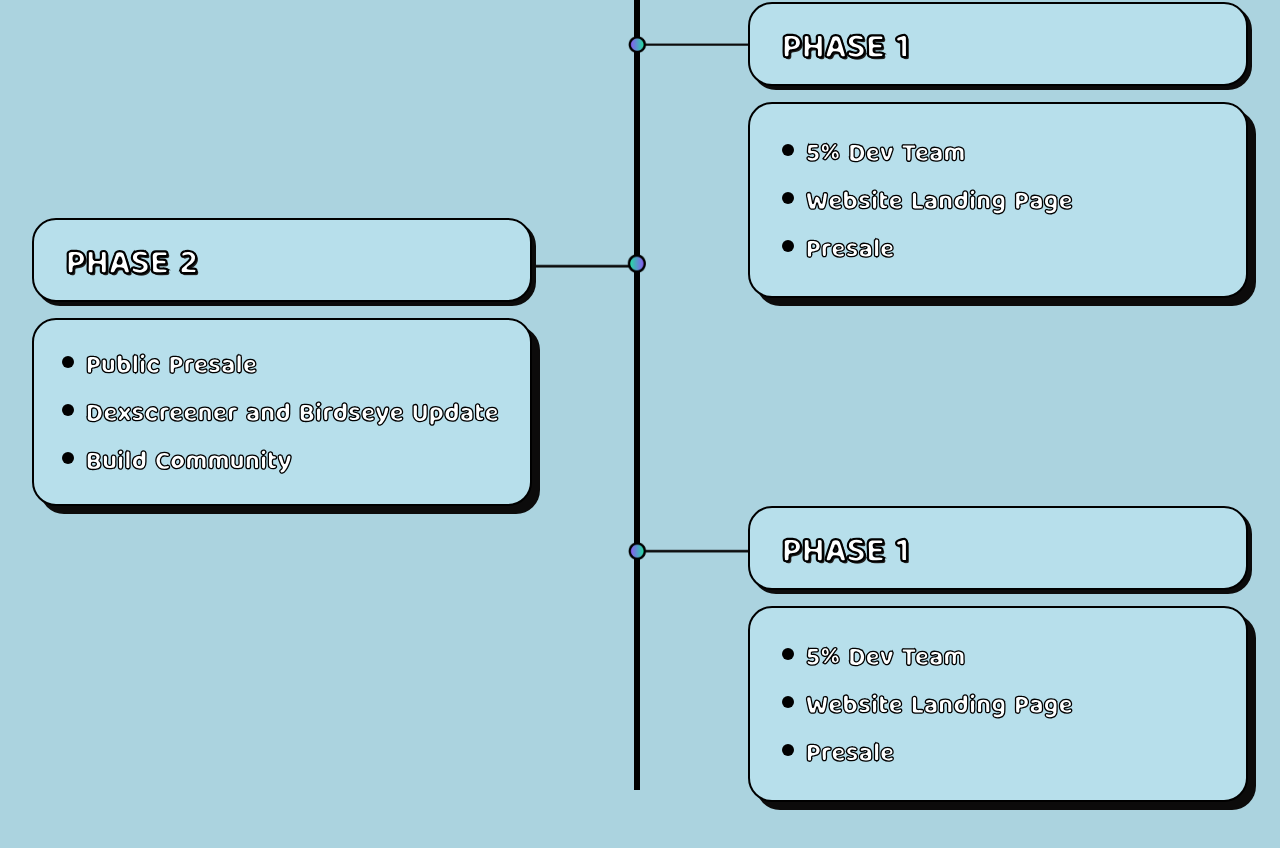
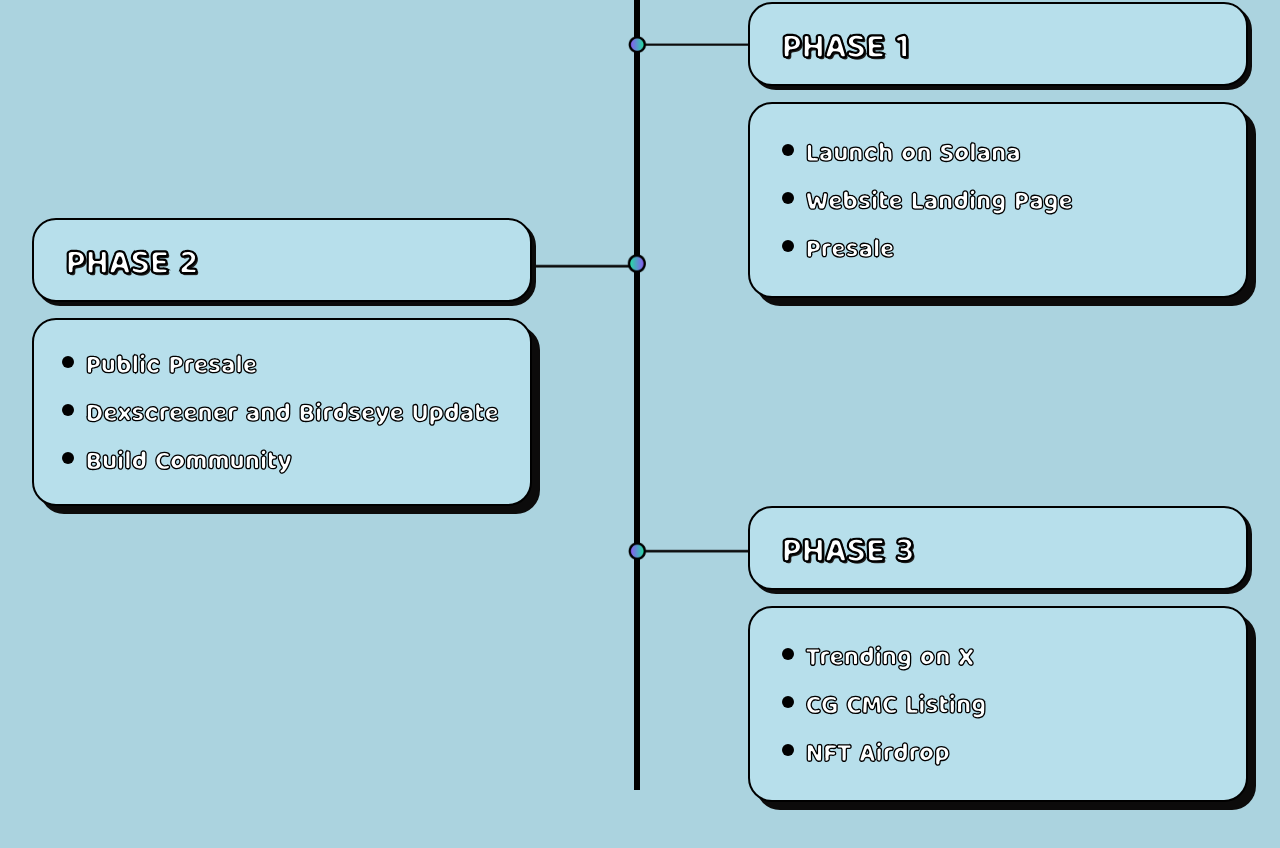
Before and after one commit to kevinph6/new, a Next.js app: page / in a window 1280 px wide. Shown: the part 4500-5348 px from the top of the page. Built offline with nearby package versions, Linux system fonts and the light colour scheme.

Commit message:
some text update

```diff
--- a/src/components/home-page/HowToBuy.jsx
+++ b/src/components/home-page/HowToBuy.jsx
@@ -46,7 +46,7 @@ function HowToBuy() {
                 <div className="mt-7 md:mt-10 xl:mt-12 flex flex-row justify-center">
                   <Link
                     href={""}
-                    className="text-lg md:text-xl xl:text-2xl text-white text-shadows2 leading-[160%] tracking-[0.48px] text-center gradient-bg hover:shadow-[2.333px_2.333px_10px_0px_#222120] md:py-4 py-2.5 px-4 md:px-6 "
+                    className="text-lg md:text-xl xl:text-2xl text-white   leading-[160%] tracking-[0.48px] text-center gradient-bg hover:shadow-[2.333px_2.333px_10px_0px_#222120] md:py-4 py-2.5 px-4 md:px-6 "
                   >
                     Create Wallet
                   </Link>
@@ -79,7 +79,7 @@ function HowToBuy() {
                 <div className="mt-7 md:mt-10 xl:mt-12 flex flex-row justify-center ">
                   <Link
                     href={""}
-                    className="text-lg md:text-xl xl:text-2xl text-white text-shadows2 leading-[160%] tracking-[0.48px] text-center gradient-bg hover:shadow-[2.333px_2.333px_10px_0px_#222120] md:py-4 py-2.5 px-4 md:px-6 "
+                    className="text-lg md:text-xl xl:text-2xl text-white   leading-[160%] tracking-[0.48px] text-center gradient-bg hover:shadow-[2.333px_2.333px_10px_0px_#222120] md:py-4 py-2.5 px-4 md:px-6 "
                   >
                     Swap Now
                   </Link>
--- a/src/components/home-page/Roadmap.jsx
+++ b/src/components/home-page/Roadmap.jsx
@@ -49,7 +49,7 @@ function Roadmap() {
                   <ul className="flex flex-col gap-2.5 md:gap-3 xl:gap-4">
                     <li className="text-lg md:text-xl xl:text-2xl text-white text-shadows2 leading-[160%] tracking-[0.48px] flex items-start gap-2 lg:gap-3 ">
                       <span className="w-2 h-2 mt-2 lg:w-3 lg:h-3 rounded-full bg-black block "></span>
-                      5% Dev Team
+                      Launch on Solana
                     </li>
                     <li className="text-lg md:text-xl xl:text-2xl text-white text-shadows2 leading-[160%] tracking-[0.48px] flex items-start gap-2 lg:gap-3 ">
                       <span className="w-2 h-2 mt-2 lg:w-3 lg:h-3 rounded-full bg-black block "></span>
@@ -136,7 +136,7 @@ function Roadmap() {
               <div className="flex flex-col gap-y-4">
                 <div className="border-2 border-black px-5 xl:px-8 py-4 xl:py-6 rounded-3xl shadow-[4px_4px_0px_0px_#0C0B0B] bg-[#B7DFEB] ">
                   <p className=" text-2xl sm:text-[28px] lg:text-[32px] text-white leading-[100%] tracking-[0.6px]  uppercase small-heading ">
-                    PHASE 1
+                    PHASE 3
                   </p>
                 </div>
 
@@ -144,15 +144,15 @@ function Roadmap() {
                   <ul className="flex flex-col gap-2.5 md:gap-3 xl:gap-4">
                     <li className="text-lg md:text-xl xl:text-2xl text-white text-shadows2 leading-[160%] tracking-[0.48px] flex items-start gap-2 lg:gap-3 ">
                       <span className="w-2 h-2 mt-2 lg:w-3 lg:h-3 rounded-full bg-black block "></span>
-                      5% Dev Team
+                      Trending on X{" "}
                     </li>
                     <li className="text-lg md:text-xl xl:text-2xl text-white text-shadows2 leading-[160%] tracking-[0.48px] flex items-start gap-2 lg:gap-3 ">
                       <span className="w-2 h-2 mt-2 lg:w-3 lg:h-3 rounded-full bg-black block "></span>
-                      Website Landing Page
+                      CG CMC Listing{" "}
                     </li>
                     <li className="text-lg md:text-xl xl:text-2xl text-white text-shadows2 leading-[160%] tracking-[0.48px] flex items-start gap-2 lg:gap-3 ">
                       <span className="w-2 h-2 mt-2 lg:w-3 lg:h-3 rounded-full bg-black block "></span>
-                      Presale
+                      NFT Airdrop{" "}
                     </li>
                   </ul>
                 </div>
--- a/src/components/home-page/Tokenomics.jsx
+++ b/src/components/home-page/Tokenomics.jsx
@@ -41,7 +41,7 @@ function Tokenomics() {
               </div>
               <div className="flex flex-col gap-2.5 lg:gap-3.5 xl:gap-[18px]">
                 <div className="w-full rounded-full bg-[#A0C8D4] h-4 sm:h-[21px]">
-                  <span className="w-[20%] bg-[#16BAEE] rounded-full h-4 sm:h-[21px] block "></span>
+                  <span className="w-[80%] bg-[#16BAEE] rounded-full h-4 sm:h-[21px] block "></span>
                 </div>
                 <p className="text-lg md:text-xl xl:text-2xl text-white text-shadows2 leading-[160%] tracking-[0.48px]">
                   90% Liquidity Pool
```
